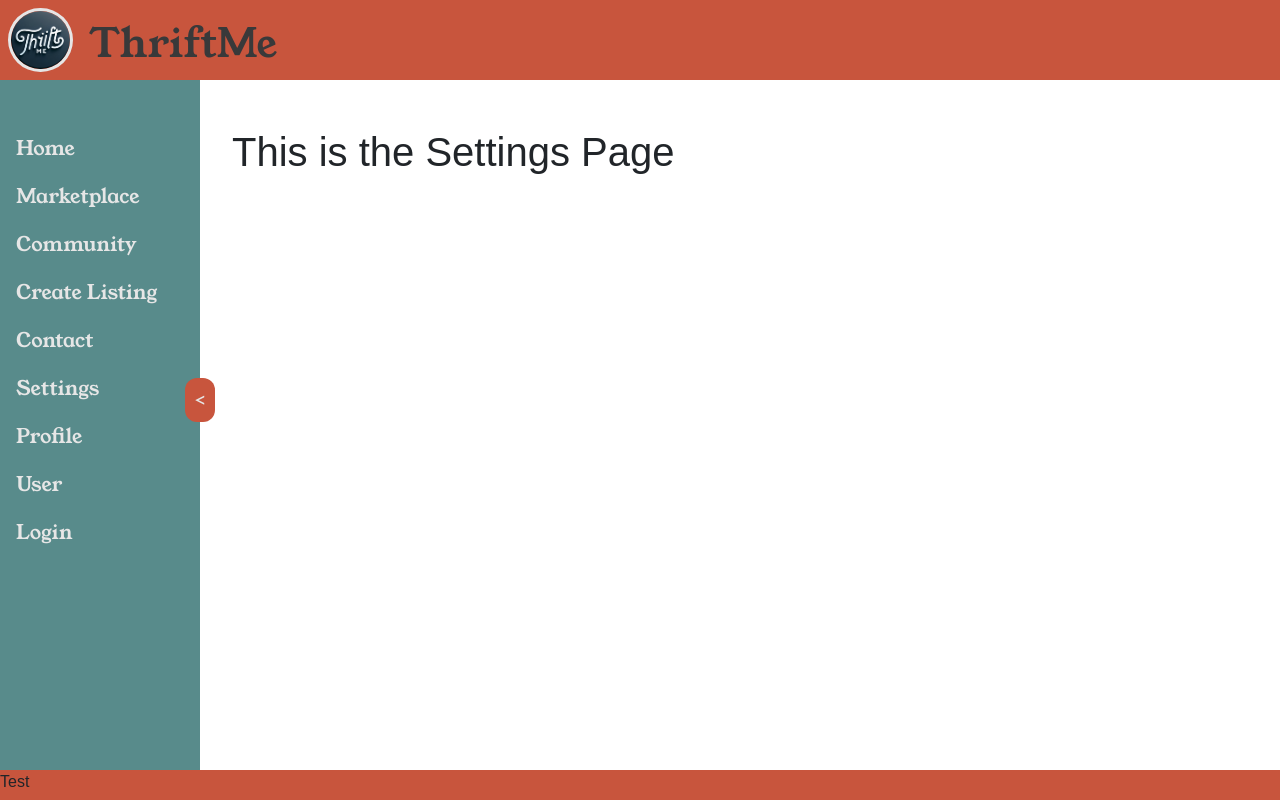
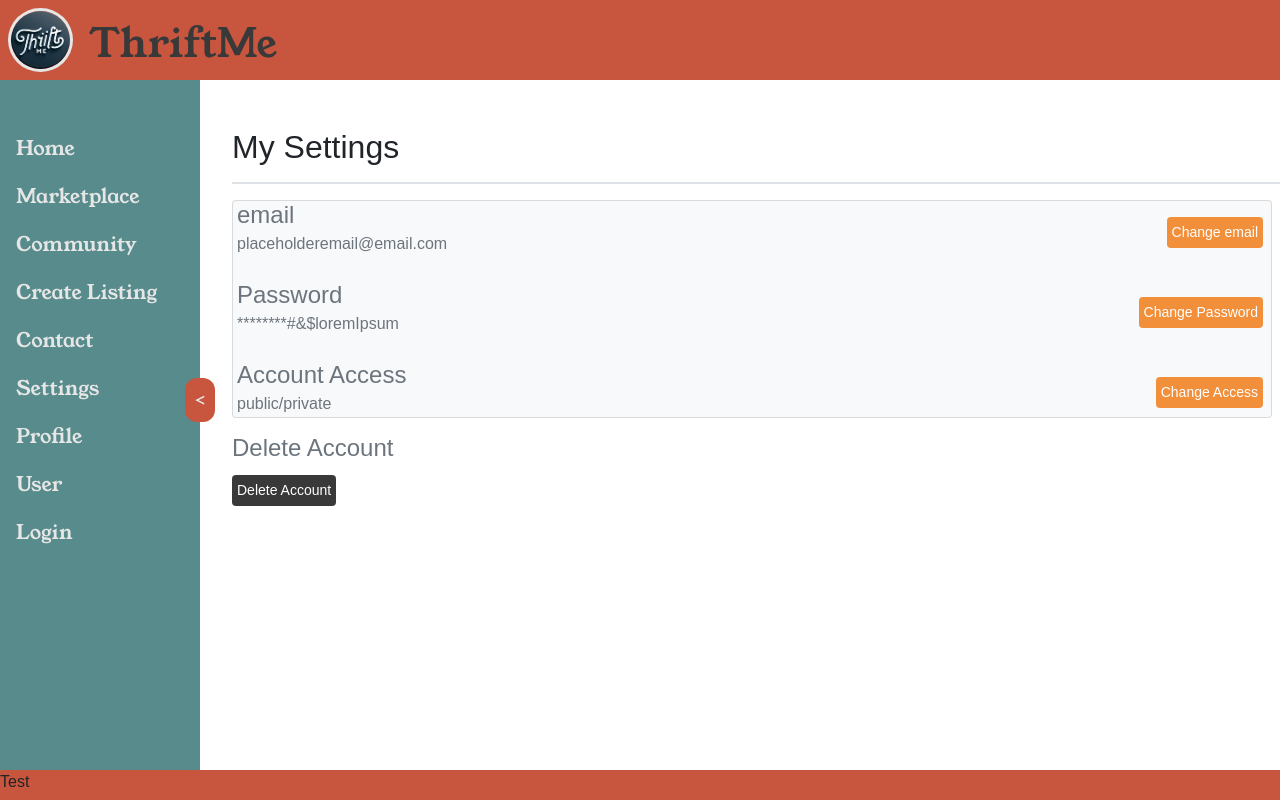
Before and after one commit to RileyRetzloff/ThriftMe, a Flask app: page /settings in a window 1280 px wide. Run offline with Flask 3, Linux system fonts and the light colour scheme; some web fonts are replaced.

Commit message:
Added some buttons,database schema and python-dotenv

```diff
--- a/app/static/css/main.css
+++ b/app/static/css/main.css
@@ -8,6 +8,8 @@
     --text-light: #E6E6E6;
     --background-gray-light: #E6E6E6;
     --background-gray-dark: #D9D9D9;
+    --button-Tangerine: #F28F3B;
+    --button-Jet: #39393A;
 }
 
 
@@ -115,3 +117,38 @@ body {
     grid-area: footer;
     background-color: var(--primary-color);
 }
+
+/*Custom button1 that is tangerine color feel free to adjust as needed*/
+.custom-button1{
+
+        /* Set the desired background color */
+        background-color: var(--button-Tangerine); /* Replace with your preferred color code */
+
+
+        color: white;
+        border: none;
+        cursor: pointer;
+        padding: 5px 5px;
+
+
+
+        font-size: 14px;
+}
+
+/*Custom button2 that is tangerine color feel free to adjust as needed*/
+
+.custom-button2{
+
+    /* Set the desired background color */
+    background-color: var(--button-Jet); /* Replace with your preferred color code */
+
+
+    color: white;
+    border: none;
+    cursor: pointer;
+    padding: 5px 5px;
+
+
+
+    font-size: 14px;
+}
--- a/app/templates/settings.html
+++ b/app/templates/settings.html
@@ -1,5 +1,40 @@
 <!-- SETTINGS PAGE -->
 {% extends "template.html" %}
 {% block content %}
-<h1>This is the Settings Page</h1>
+<h2>My Settings</h2>
+<hr class = "border border-muted border-1 opacity-75">
+
+<!-- will add content from database associated with the account later.......-->
+
+<div class="card rounded mr-2 bg-light text-secondary">
+    <div class="media">
+        <div class = "media-body">
+            <h4 class= "mt-0 mb-1 ml-1" >email</h4>
+            <h6 class = "mt-0 mb-1 ml-1">placeholderemail@email.com</h6>
+        </div>
+        <button type="button" class = "custom-button1 mt-3 mr-2 rounded text-white">Change email</button>
+    </div>
+
+    <div class="media mt-4 mb-4">
+        <div class = "media-body">
+            <h4 class= "mt-0 mb-1 ml-1" >Password</h4>
+            <h6 class = "mt-0 mb-1 ml-1">********#&$loremIpsum</h6>
+        </div>
+        <button type="button" class = "custom-button1 mt-3 mr-2 rounded text-white">Change Password</button>
+    </div>
+
+    <div class="media">
+        <div class = "media-body">
+            <h4 class= "mt-0 mb-1 ml-1" >Account Access</h4>
+            <h6 class = "mt-0 mb-1 ml-1">public/private</h6>
+        </div>
+        <button type="button" class = "custom-button1 mt-3 mr-2 rounded text-white">Change Access</button>
+    </div>
+</div>
+<div class="mt-3 text-secondary">
+    <h4>
+        Delete Account
+    </h4>
+    <button class="custom-button2 mt-1 rounded text-white">Delete Account</button>
+</div>
 {% endblock %}
--- a/requirements.txt
+++ b/requirements.txt
@@ -14,6 +14,7 @@ pluggy==1.3.0
 psycopg==3.1.12
 psycopg-binary==3.1.12
 pytest==7.4.3
+python-dotenv==1.0.0
 SQLAlchemy==2.0.22
 tomli==2.0.1
 typing_extensions==4.8.0
```
Also changed, not shown: ThriftMe.sql (added, +57 -0 lines), 1 other file.
